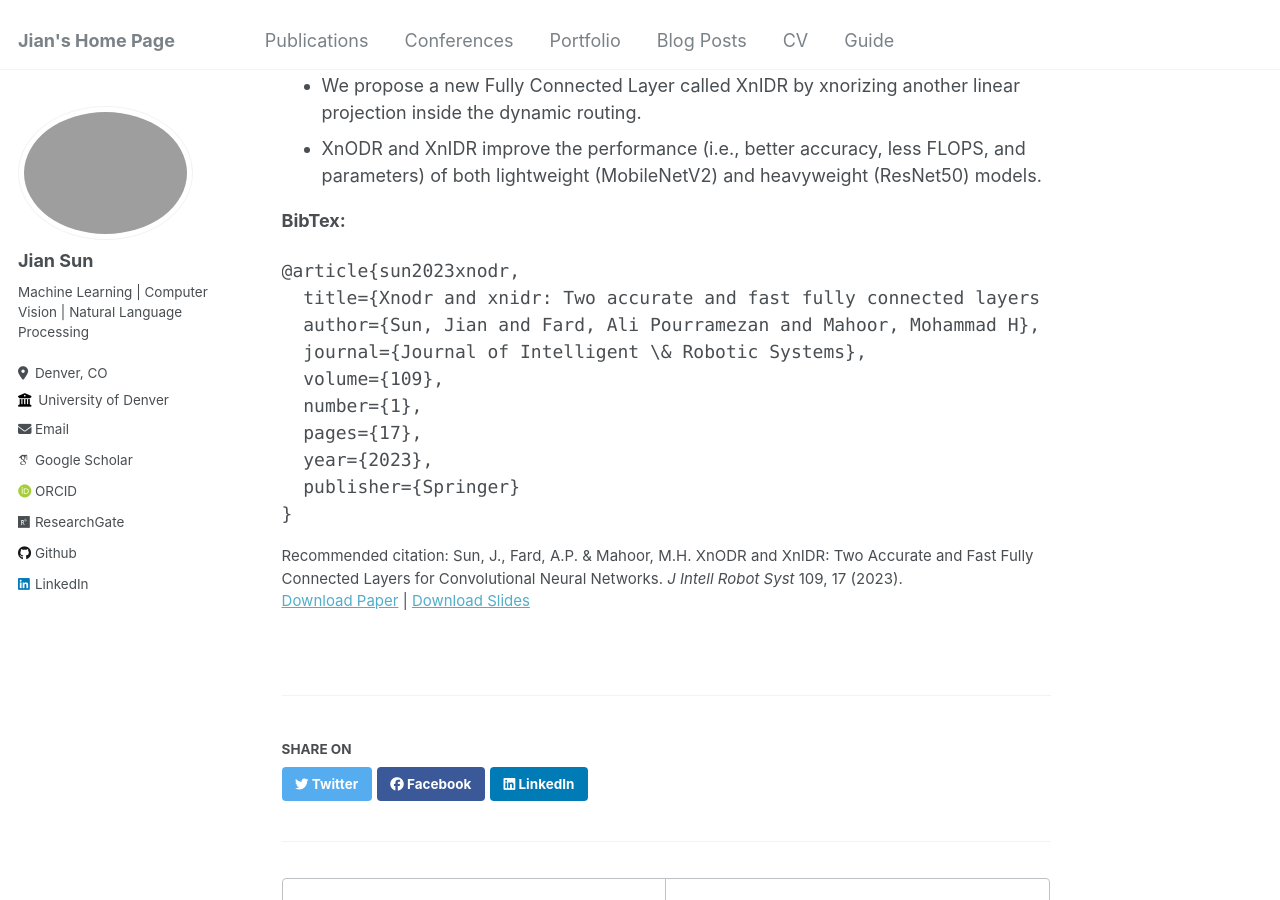
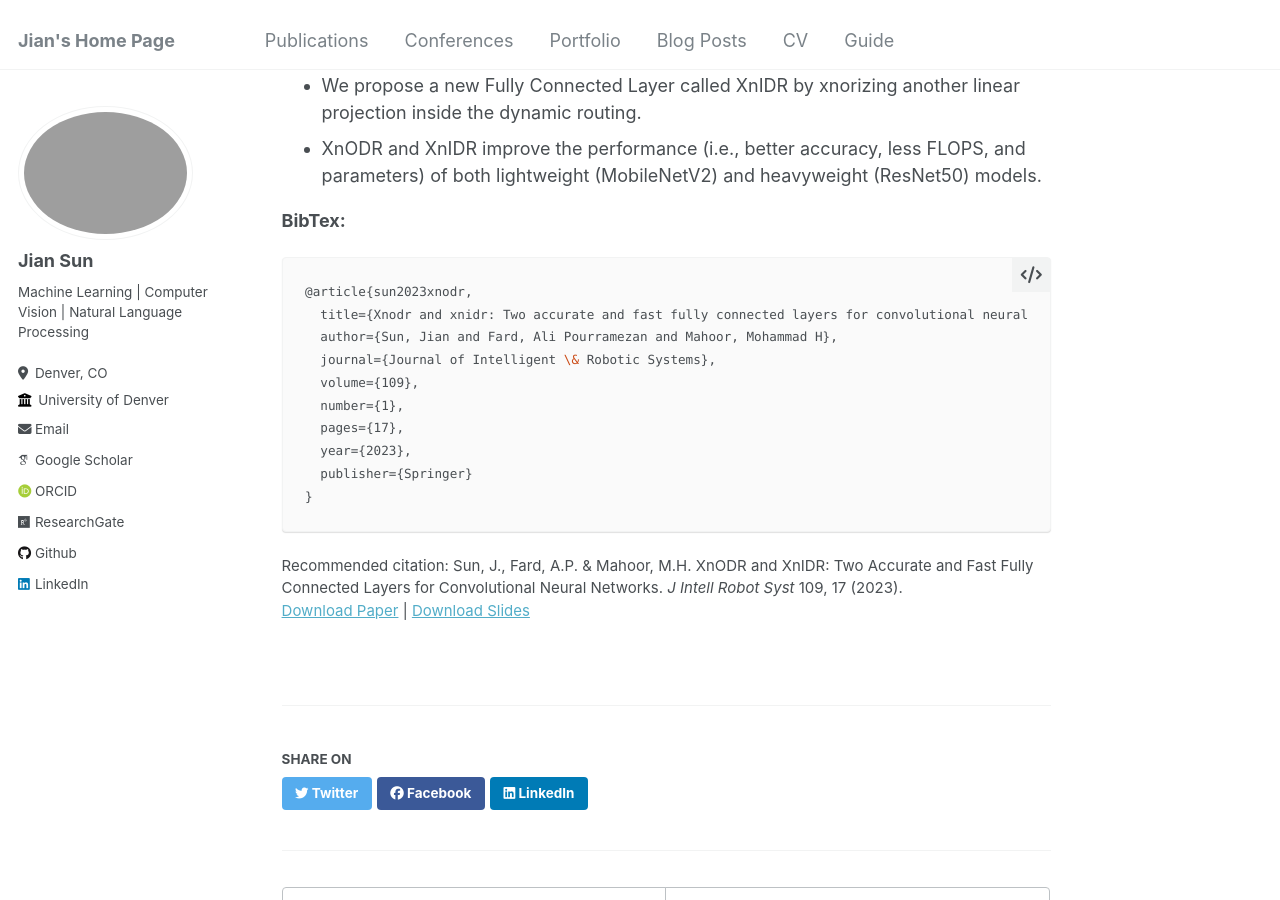
Before and after one commit to jiansfoggy/sj-home.github.io, a Jekyll site: the page built from _publications/XnODR-XnIDR-paper.md, in a window 1280 px wide and 900 px high, scrolled down 427 px. Built offline with Jekyll 4.4.1, drawn with Linux system fonts in a browser that asks for light colours; some web fonts are replaced.

Commit message:
good bibtex

````diff
--- a/_publications/XnODR-XnIDR-paper.md
+++ b/_publications/XnODR-XnIDR-paper.md
@@ -21,7 +21,7 @@
 - XnODR and XnIDR improve the performance (i.e., better accuracy, less FLOPS, and parameters) of both lightweight (MobileNetV2) and heavyweight (ResNet50) models.
 
 **BibTex:**
-```{bibtex}
+```markdown
 @article{sun2023xnodr,
   title={Xnodr and xnidr: Two accurate and fast fully connected layers for convolutional neural networks},
   author={Sun, Jian and Fard, Ali Pourramezan and Mahoor, Mohammad H},
````
Also changed, not shown: _publications/MC-ViViT-paper.md (+1 -1 lines), _publications/SID-paper.md (+0 -4 lines).
